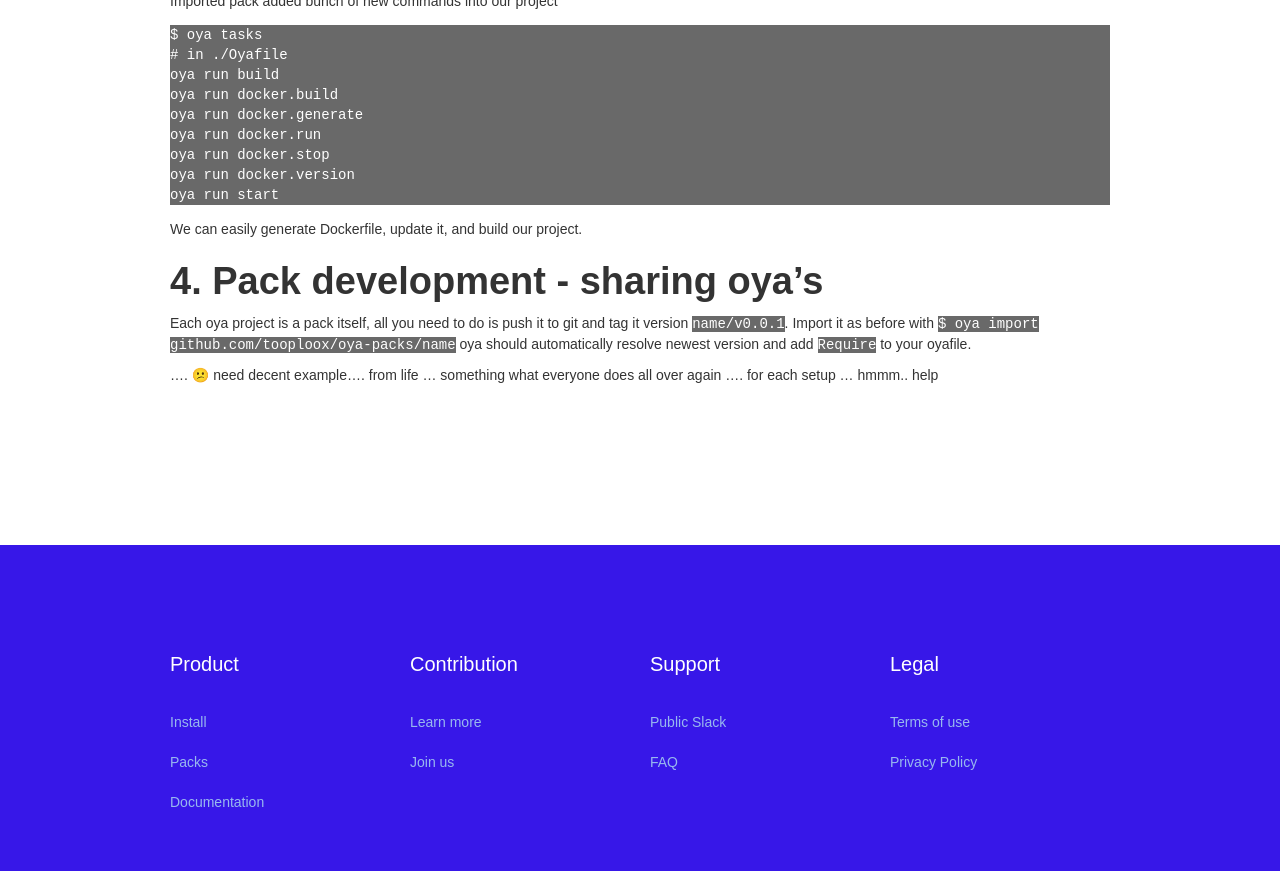
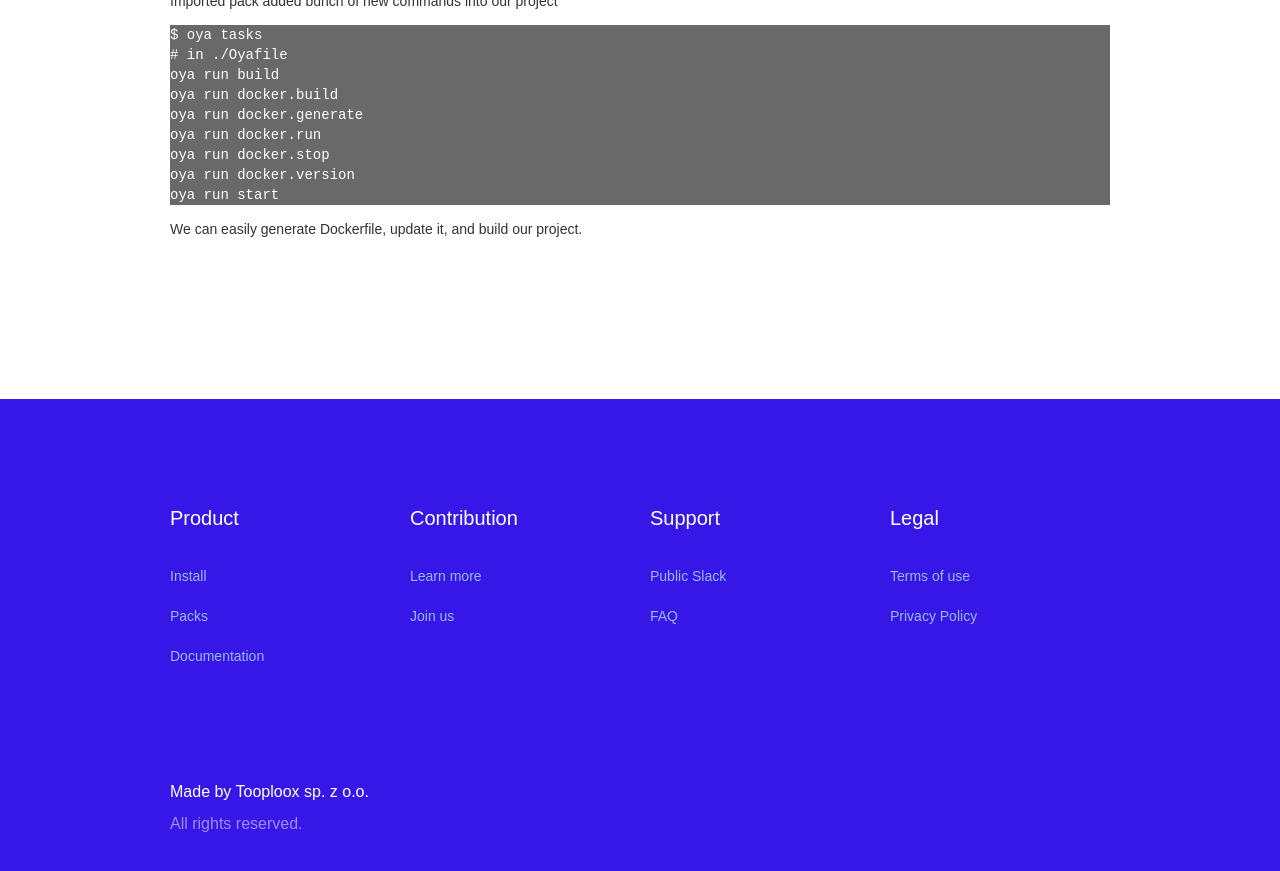
Before and after one commit to tooploox/oya, a Jekyll site: the page built from documentation.md, in a window 1280 px wide and 900 px high, scrolled down 6630 px. Shown: the top 871 px of the window. Built offline with Jekyll 4.4.1, drawn with Linux system fonts in a browser that asks for light colours; nearby versions of some CDN libraries; comment, search, counter and statistics services are not loaded; our own code applies the rules of GitHub Pages for plain Markdown files.

Commit message:
cleanup + updatedoc

```diff
--- a/documentation.md
+++ b/documentation.md
@@ -376,10 +376,3 @@
     oya run start
 
 We can easily generate Dockerfile, update it, and build our project.
-
-
-# 4. Pack development - sharing oya’s
-
-Each oya project is a pack itself, all you need to do is push it to git and tag it version `name/v0.0.1`. Import it as before with `$ oya import github.com/tooploox/oya-packs/name` oya should automatically resolve newest version and add `Require` to your oyafile.
-
-…. 😕 need decent example…. from life … something what everyone does all over again …. for each setup … hmmm.. help
```
Also changed, not shown: .circleci/config.yml (deleted), 2 other files.
